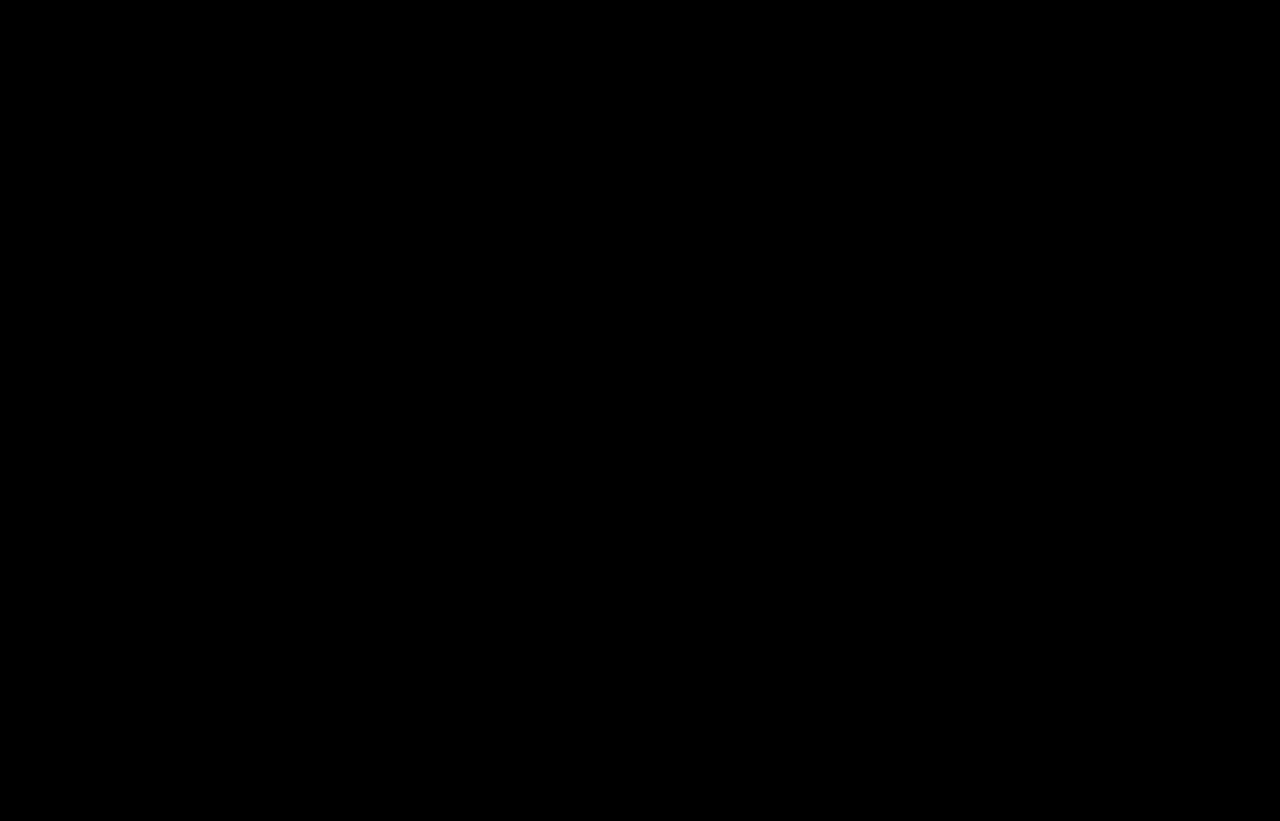
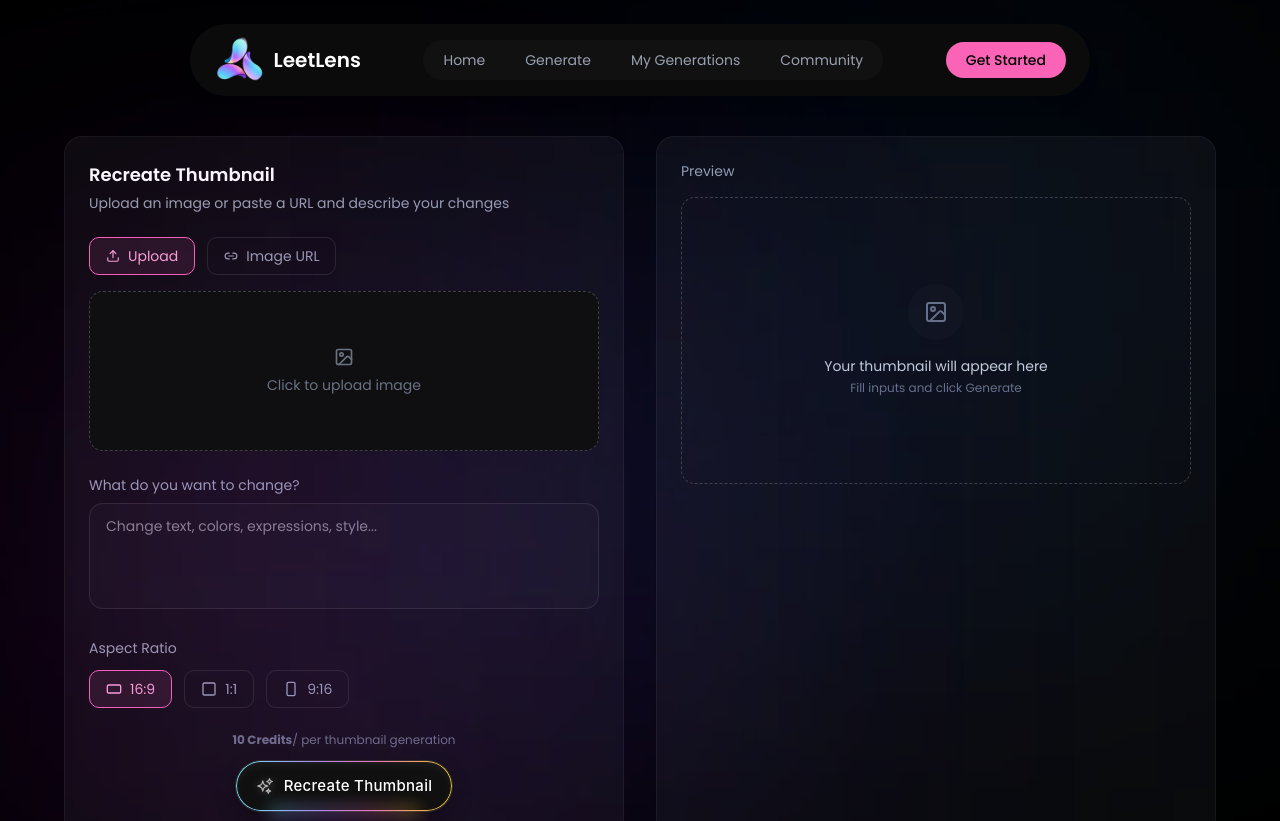
Before and after one commit to shreyansh-Geek/LeetLens, a React (Vite) app in the folder Client/: page /recreate in a window 1280 px wide. Before the commit this address had no page. Shown: the top 821 px of the page. Before the commit the page ends 800 px from the top, so only its background shows below. Built offline with nearby package versions, Linux system fonts and the light colour scheme.

Commit message:
feat: Implement recreate thumbnail page

```diff
--- a/Client/src/App.jsx
+++ b/Client/src/App.jsx
@@ -6,6 +6,7 @@ import MyGenerations from "./Pages/MyGenerationsPage"
 import CommunityPage from "./Pages/CommunityPage"
 import LoginPage from "./Pages/LoginPage"
 import SignupPage from "./Pages/SignupPage"
+import RecreatePage from "./Pages/RecreatePage"
 
 function App() {
   return (
@@ -18,6 +19,7 @@ function App() {
           <Route path="/community" element={<CommunityPage />} />
           <Route path="/login" element={<LoginPage />} />
           <Route path="/signup" element={<SignupPage />} />
+          <Route path="/recreate" element={<RecreatePage />} />
         </Route>
       </Routes>
     </BrowserRouter>
--- a/Client/src/Components/Generate/PreviewPanel.jsx
+++ b/Client/src/Components/Generate/PreviewPanel.jsx
@@ -6,7 +6,7 @@ export default function PreviewPanel({ aspectMap, aspect }) {
       <h3 className="text-sm text-gray-400 mb-4">Preview</h3>
 
       <div
-        className="w-full max-w-lg mx-auto rounded-xl border border-dashed border-white/10 flex flex-col items-center justify-center text-center transition-all duration-300"
+        className="w-full max-w-lg mx-auto rounded-xl border border-dashed border-white/20 flex flex-col items-center justify-center text-center transition-all duration-300"
         style={{ aspectRatio: aspectMap[aspect] }}
       >
         <div className="w-14 h-14 rounded-full bg-[#0F0F11] flex items-center justify-center mb-4">
--- /dev/null
+++ b/Client/src/Components/Recreate/ImageUploadBox.jsx
@@ -0,0 +1,64 @@
+import { useState } from "react";
+import { ImageIcon } from "lucide-react";
+
+export default function ImageUploadBox({ image, setImage }) {
+  const [ratio, setRatio] = useState(null);
+
+  function handle(e) {
+    const file = e.target.files?.[0];
+    if (!file) return;
+
+    const url = URL.createObjectURL(file);
+    setImage(url);
+
+    // detect image aspect ratio
+    const img = new Image();
+    img.onload = () => {
+      setRatio(img.width / img.height);
+    };
+    img.src = url;
+  }
+
+  return (
+    <label className="block">
+      <input
+        type="file"
+        accept="image/*"
+        onChange={handle}
+        className="hidden"
+      />
+
+      <div
+        className={`
+          relative w-full
+          rounded-xl
+          border border-dashed border-white/20
+          bg-[#0F0F11]
+          flex items-center justify-center
+          overflow-hidden
+          hover:border-white/20
+          transition
+          cursor-pointer
+        `}
+        style={
+          image && ratio
+            ? { aspectRatio: ratio, maxHeight: "260px" }
+            : { height: "160px" }
+        }
+      >
+        {image ? (
+          <img
+            src={image}
+            alt="upload preview"
+            className="w-full h-full object-contain pointer-events-none select-none"
+          />
+        ) : (
+          <div className="flex flex-col items-center gap-2 text-gray-500 text-sm">
+            <ImageIcon size={20} />
+            Click to upload image
+          </div>
+        )}
+      </div>
+    </label>
+  );
+}
--- /dev/null
+++ b/Client/src/Components/Recreate/ImageUrlInput.jsx
@@ -0,0 +1,10 @@
+export default function ImageUrlInput({ url, setUrl }) {
+  return (
+    <input
+      value={url}
+      onChange={(e) => setUrl(e.target.value)}
+      placeholder="YouTube link or image URL"
+      className="w-full h-11 px-4 rounded-xl bg-[#0F0F11] border border-white/10 focus:border-pink-400 outline-none text-sm"
+    />
+  );
+}
--- /dev/null
+++ b/Client/src/Components/Recreate/RecreateForm.jsx
@@ -0,0 +1,58 @@
+import UploadToggle from "./UploadToggle";
+import ImageUploadBox from "./ImageUploadBox";
+import ImageUrlInput from "./ImageUrlInput";
+import RecreatePrompt from "./RecreatePrompt";
+import AspectSelector from "../Generate/AspectSelector";
+import GenerateButton from "../ui/GenerateButton";
+
+export default function RecreateForm({
+  mode,
+  setMode,
+  image,
+  setImage,
+  url,
+  setUrl,
+  prompt,
+  setPrompt,
+  aspect,
+  setAspect,
+}) {
+  return (
+    <div className="bg-[#0B0B0C] border border-white/5  rounded-2xl p-6 space-y-6">
+      {/* Header */}
+      <div>
+        <h2 className="text-lg font-semibold">Recreate Thumbnail</h2>
+        <p className="text-sm text-gray-400 mt-1">
+          Upload an image or paste a URL and describe your changes
+        </p>
+      </div>
+
+      {/* Toggle + Input */}
+      <div className="space-y-4">
+        <UploadToggle mode={mode} setMode={setMode} />
+
+        {mode === "upload" ? (
+          <ImageUploadBox image={image} setImage={setImage} />
+        ) : (
+          <ImageUrlInput url={url} setUrl={setUrl} />
+        )}
+      </div>
+
+      {/* Prompt */}
+      <RecreatePrompt prompt={prompt} setPrompt={setPrompt} />
+
+      {/* Aspect */}
+      <AspectSelector aspect={aspect} setAspect={setAspect} />
+
+      {/* Credits */}
+      <p className="text-xs text-gray-500 flex justify-center mb-3">
+        <span className="font-bold">10 Credits</span> / per thumbnail generation
+      </p>
+
+      {/* CTA */}
+      <div className="flex justify-center">
+        <GenerateButton>Recreate Thumbnail</GenerateButton>
+      </div>
+    </div>
+  );
+}
--- /dev/null
+++ b/Client/src/Components/Recreate/RecreatePrompt.jsx
@@ -0,0 +1,17 @@
+export default function RecreatePrompt({ prompt, setPrompt }) {
+  return (
+    <div>
+      <label className="text-sm text-gray-400 mb-2 block">
+        What do you want to change?
+      </label>
+
+      <textarea
+        value={prompt}
+        onChange={(e) => setPrompt(e.target.value)}
+        rows={4}
+        placeholder="Change text, colors, expressions, style..."
+        className="w-full px-4 py-3 rounded-xl bg-[#0F0F11] border border-white/10 focus:border-pink-400 outline-none text-sm resize-none"
+      />
+    </div>
+  );
+}
--- /dev/null
+++ b/Client/src/Components/Recreate/UploadToggle.jsx
@@ -0,0 +1,31 @@
+import { Upload, Link2 } from "lucide-react";
+
+export default function UploadToggle({ mode, setMode }) {
+  return (
+    <div className="flex gap-3">
+      <button
+        onClick={() => setMode("upload")}
+        className={`flex items-center gap-2 px-4 py-2 rounded-lg text-sm border transition ${
+          mode === "upload"
+            ? "border-pink-400 bg-pink-400/10 text-pink-300"
+            : "border-white/10 text-gray-400 hover:border-white/20"
+        }`}
+      >
+        <Upload size={14} />
+        Upload
+      </button>
+
+      <button
+        onClick={() => setMode("url")}
+        className={`flex items-center gap-2 px-4 py-2 rounded-lg text-sm border transition ${
+          mode === "url"
+            ? "border-pink-400 bg-pink-400/10 text-pink-300"
+            : "border-white/10 text-gray-400 hover:border-white/20"
+        }`}
+      >
+        <Link2 size={14} />
+        Image URL
+      </button>
+    </div>
+  );
+}
--- /dev/null
+++ b/Client/src/Pages/RecreatePage.jsx
@@ -0,0 +1,44 @@
+import { useState } from "react";
+import AmbientBackground from "@/Components/ui/AmbientBackground";
+import PreviewPanel from "@/Components/Generate/PreviewPanel";
+import RecreateForm from "@/Components/Recreate/RecreateForm";
+
+export default function RecreatePage() {
+  const [mode, setMode] = useState("upload");
+  const [image, setImage] = useState(null);
+  const [url, setUrl] = useState("");
+  const [prompt, setPrompt] = useState("");
+  const [aspect, setAspect] = useState("16:9");
+
+  const aspectMap = {
+    "16:9": "16 / 9",
+    "1:1": "1 / 1",
+    "9:16": "9 / 16",
+  };
+
+  return (
+    <div className="relative min-h-screen pt-28 pb-16 px-6 text-white overflow-hidden">
+      <AmbientBackground />
+
+      {/* same vertical rhythm as Generate */}
+      <div className="h-6" />
+
+      <div className="max-w-6xl mx-auto grid lg:grid-cols-2 gap-8">
+        <RecreateForm
+          mode={mode}
+          setMode={setMode}
+          image={image}
+          setImage={setImage}
+          url={url}
+          setUrl={setUrl}
+          prompt={prompt}
+          setPrompt={setPrompt}
+          aspect={aspect}
+          setAspect={setAspect}
+        />
+
+        <PreviewPanel aspectMap={aspectMap} aspect={aspect} />
+      </div>
+    </div>
+  );
+}
```
